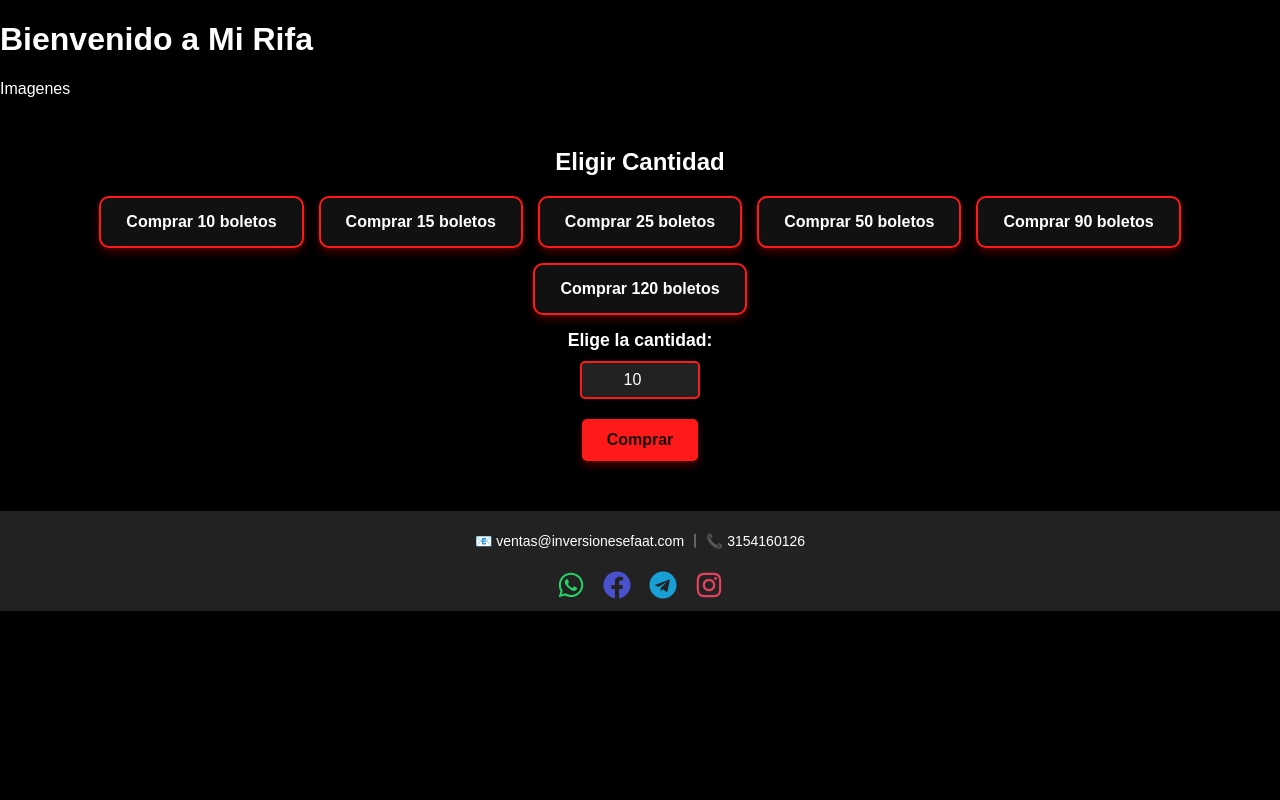
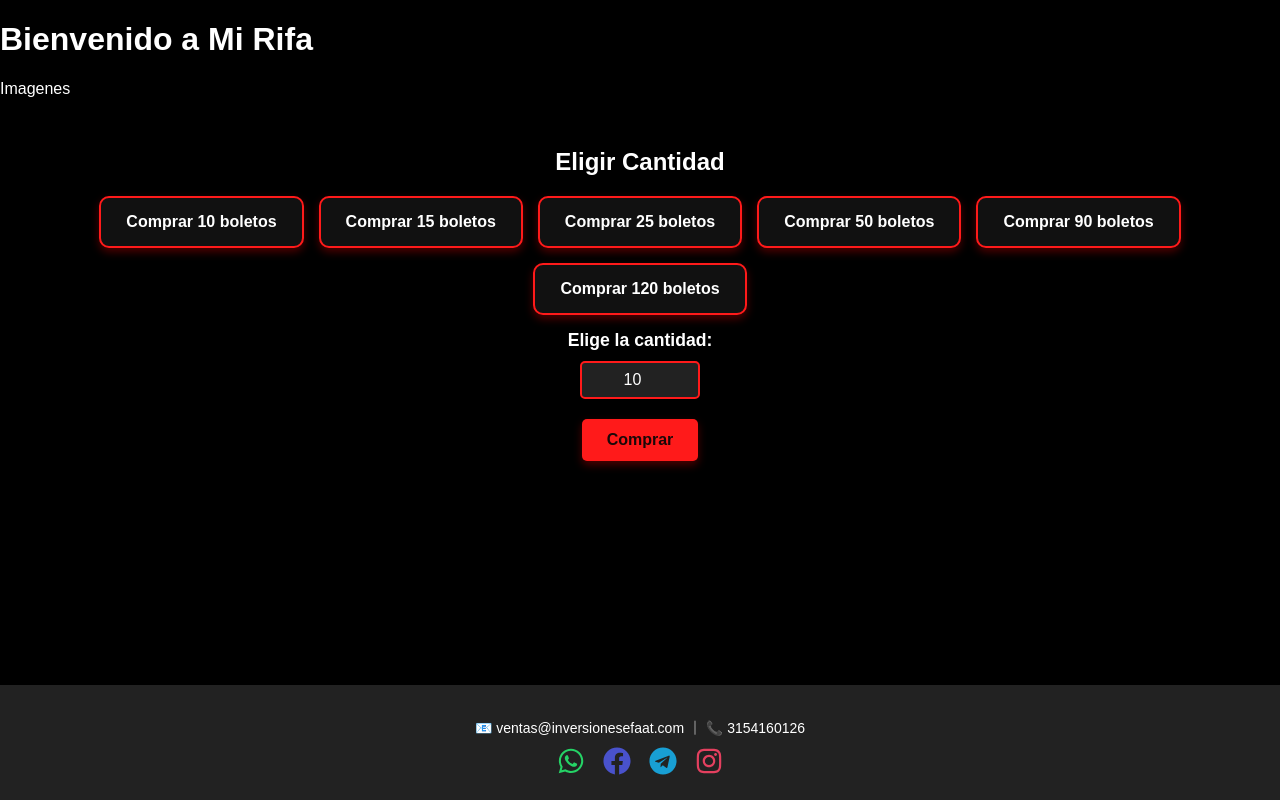
Before and after one commit to Fxandres30/holamundo, a Next.js app: page / in a window 1280 px wide. Built offline with nearby package versions, Linux system fonts and the light colour scheme; a web font is replaced by a local one.

Commit message:
footer bien

```diff
--- a/src/app/styles/globals.css
+++ b/src/app/styles/globals.css
@@ -193,12 +193,14 @@ body {
   background-color: #222;
   color: white;
   text-align: center;
-  padding: 5px 0;
+  padding: 18px 0;
   display: flex;
   flex-direction: column;
   align-items: center;
   justify-content: space-between;
-  height: 90px;
+  width: 100%;
+  position: absolute;
+  bottom: 0;
 }
 
 .contact-info {
```
